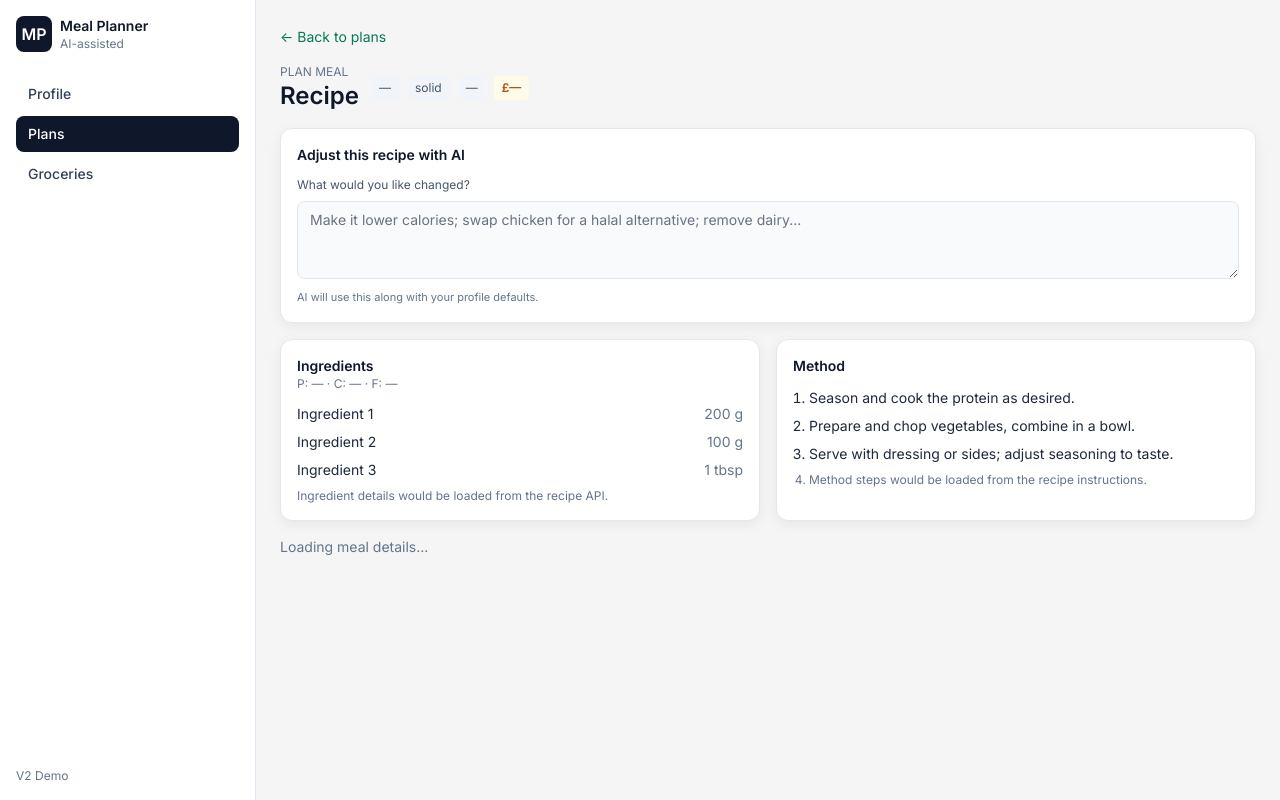
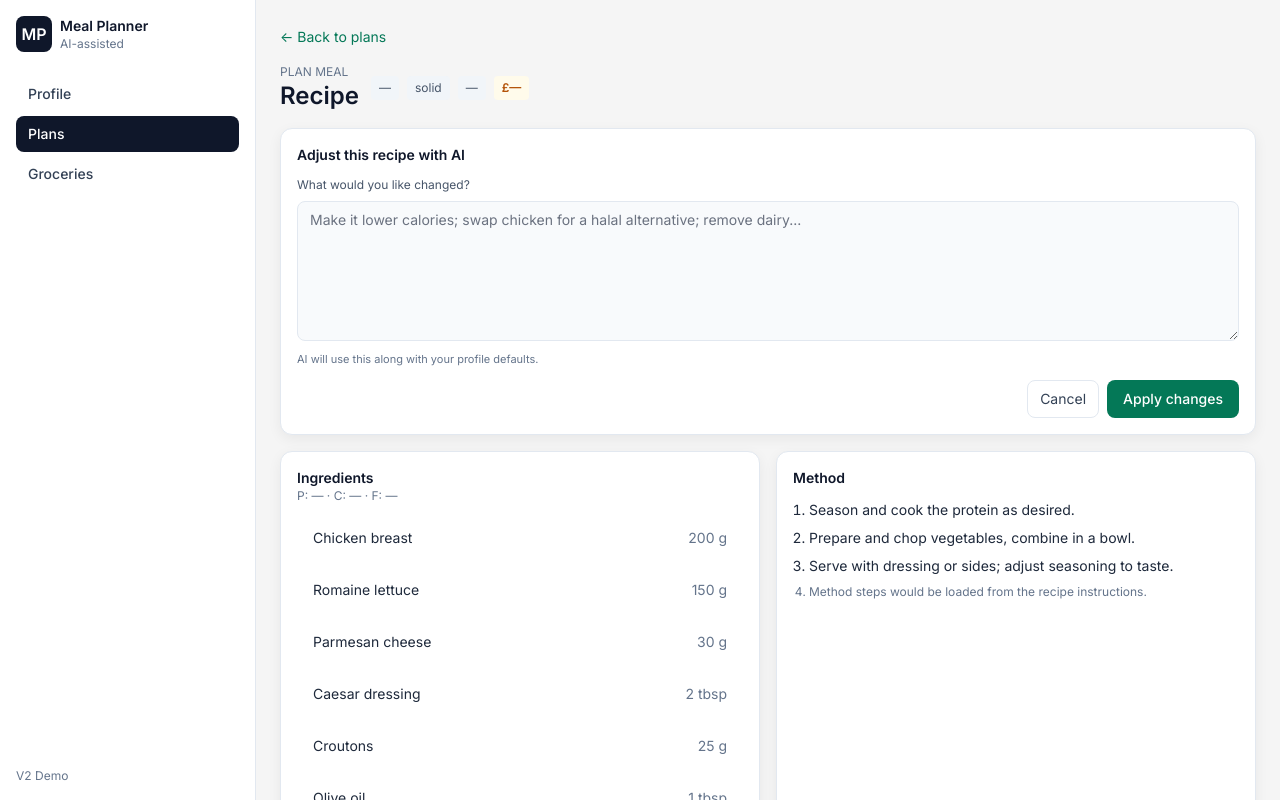
Before and after one commit to Sohaibmeo/ai-agent, a React app in the folder frontend/: page /plans/meal/1 in a window 1280 px wide. Shown: the top 800 px of the page. Built offline with nearby package versions, Linux system fonts and the light colour scheme; no server answers; the HTML template or start-up script is replaced by a standard one.

Commit message:
improved recipe detail page

```diff
--- a/frontend/src/pages/RecipeDetailPage.tsx
+++ b/frontend/src/pages/RecipeDetailPage.tsx
@@ -1,4 +1,4 @@
-import { useMemo } from 'react';
+import { useMemo, useState } from 'react';
 import { useParams, useNavigate } from 'react-router-dom';
 import { Card } from '../components/shared/Card';
 import { useActivePlan } from '../hooks/usePlan';
@@ -8,6 +8,7 @@ export function RecipeDetailPage() {
   const { mealId } = useParams<{ mealId: string }>();
   const navigate = useNavigate();
   const { data: plan, isLoading } = useActivePlan(DEMO_USER_ID);
+  const [aiNote, setAiNote] = useState('');
 
   const meal = useMemo(() => {
     if (!plan || !mealId) return undefined;
@@ -27,7 +28,7 @@ export function RecipeDetailPage() {
     : 'P: — · C: — · F: —';
 
   return (
-    <div className="p-6 space-y-4">
+    <div className="min-h-screen p-6 space-y-4">
       <button className="text-sm text-emerald-700 hover:underline" onClick={() => navigate(-1)}>
         ← Back to plans
       </button>
@@ -50,28 +51,50 @@ export function RecipeDetailPage() {
       <Card title="Adjust this recipe with AI">
         <div className="text-xs text-slate-600 mb-2">What would you like changed?</div>
         <textarea
-          className="w-full rounded-lg border border-slate-200 bg-slate-50 px-3 py-2 text-sm focus:outline-none focus:ring-1 focus:ring-slate-300"
-          rows={3}
+          className="w-full rounded-lg border border-slate-200 bg-slate-50 px-3 py-2 text-sm focus:outline-none focus:ring-1 focus:ring-slate-300 min-h-[140px] max-h-[280px] resize-y overflow-auto"
+          rows={4}
           placeholder="Make it lower calories; swap chicken for a halal alternative; remove dairy..."
+          value={aiNote}
+          onChange={(e) => setAiNote(e.target.value)}
         />
         <div className="mt-1 text-[11px] text-slate-500">AI will use this along with your profile defaults.</div>
+        <div className="mt-3 flex justify-end gap-2">
+          <button
+            className="rounded-lg border border-slate-200 px-3 py-2 text-sm text-slate-700 hover:bg-slate-100"
+            onClick={() => setAiNote('')}
+          >
+            Cancel
+          </button>
+          <button className="rounded-lg bg-emerald-700 px-4 py-2 text-sm font-medium text-white hover:bg-emerald-800">
+            Apply changes
+          </button>
+        </div>
       </Card>
 
       <div className="grid grid-cols-1 gap-4 md:grid-cols-2">
         <Card title="Ingredients" subtitle={macrosLine}>
           <ul className="space-y-2 text-sm text-slate-800">
-            <li className="flex justify-between">
-              <span>Ingredient 1</span>
-              <span className="text-slate-500">200 g</span>
-            </li>
-            <li className="flex justify-between">
-              <span>Ingredient 2</span>
-              <span className="text-slate-500">100 g</span>
-            </li>
-            <li className="flex justify-between">
-              <span>Ingredient 3</span>
-              <span className="text-slate-500">1 tbsp</span>
-            </li>
+            {[
+              'Chicken breast • 200 g',
+              'Romaine lettuce • 150 g',
+              'Parmesan cheese • 30 g',
+              'Caesar dressing • 2 tbsp',
+              'Croutons • 25 g',
+              'Olive oil • 1 tbsp',
+              'Lemon juice • 1 tsp',
+              'Black pepper • 1 pinch',
+            ].map((row, idx) => {
+              const [name, qty] = row.split('•').map((s) => s.trim());
+              return (
+                <li
+                  key={row}
+                  className="flex items-center justify-between rounded-xl px-4 py-3 bg-white hover:bg-slate-50 transition"
+                >
+                  <span>{name}</span>
+                  <span className="text-slate-500">{qty}</span>
+                </li>
+              );
+            })}
             <li className="text-xs text-slate-500">Ingredient details would be loaded from the recipe API.</li>
           </ul>
         </Card>
```
